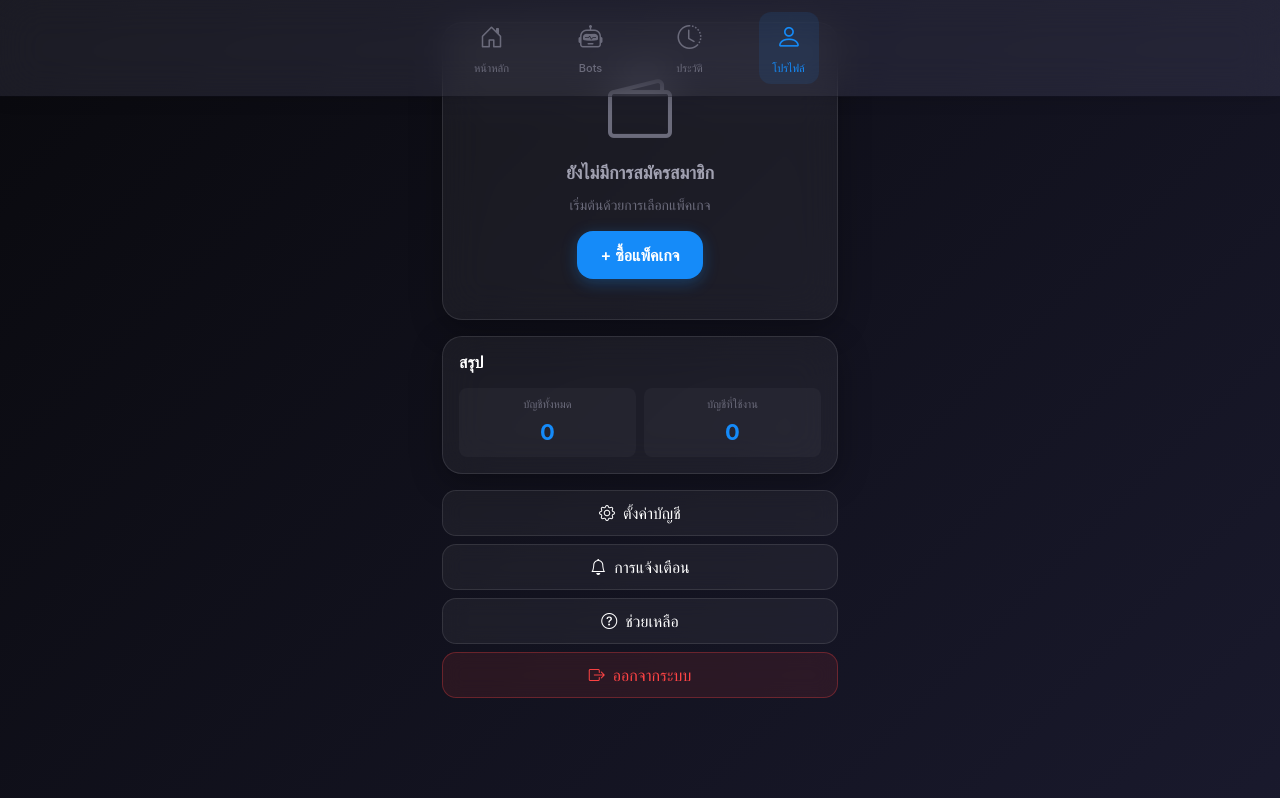
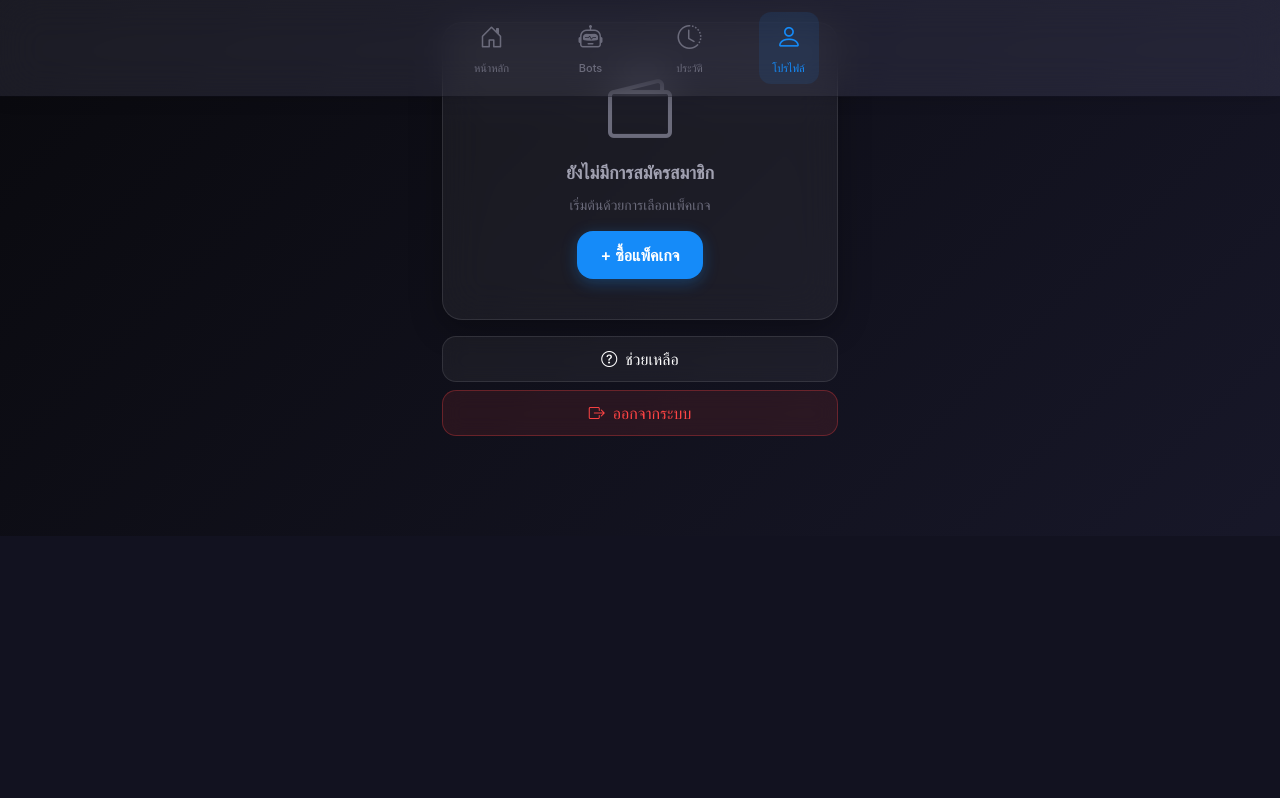
Before and after one commit to icooniex/fxfront, a Django app: page /profile/ in a window 1280 px wide. Shown: the part 704-1502 px from the top of the page. After the commit the page ends 1140 px from the top, so only its background shows below. Run offline with Django 4.2, Linux system fonts and the light colour scheme; the visitor is signed in with stand-in values (Sample User, id 1); some libraries are stand-ins or nearby versions.

Commit message:
update profile menu

```diff
--- a/templates/profile/index.html
+++ b/templates/profile/index.html
@@ -201,7 +201,7 @@
         {% endif %}
 
         <!-- Summary Stats -->
-        <div class="glass-card mt-3 fade-in" style="animation-delay: 0.4s; padding: 16px;">
+        <!-- <div class="glass-card mt-3 fade-in" style="animation-delay: 0.4s; padding: 16px;">
             <h6 class="mb-3" style="font-weight: 600;">สรุป</h6>
             <div class="row g-2">
                 <div class="col-6">
@@ -221,16 +221,10 @@
                     </div>
                 </div>
             </div>
-        </div>
+        </div> -->
 
         <!-- Settings/Actions -->
         <div class="mt-3 d-grid gap-2 fade-in" style="animation-delay: 0.5s;">
-            <a href="#" class="btn btn-glass">
-                <i class="bi bi-gear me-2"></i>ตั้งค่าบัญชี
-            </a>
-            <a href="#" class="btn btn-glass">
-                <i class="bi bi-bell me-2"></i>การแจ้งเตือน
-            </a>
             <a href="#" class="btn btn-glass">
                 <i class="bi bi-question-circle me-2"></i>ช่วยเหลือ
             </a>
```
